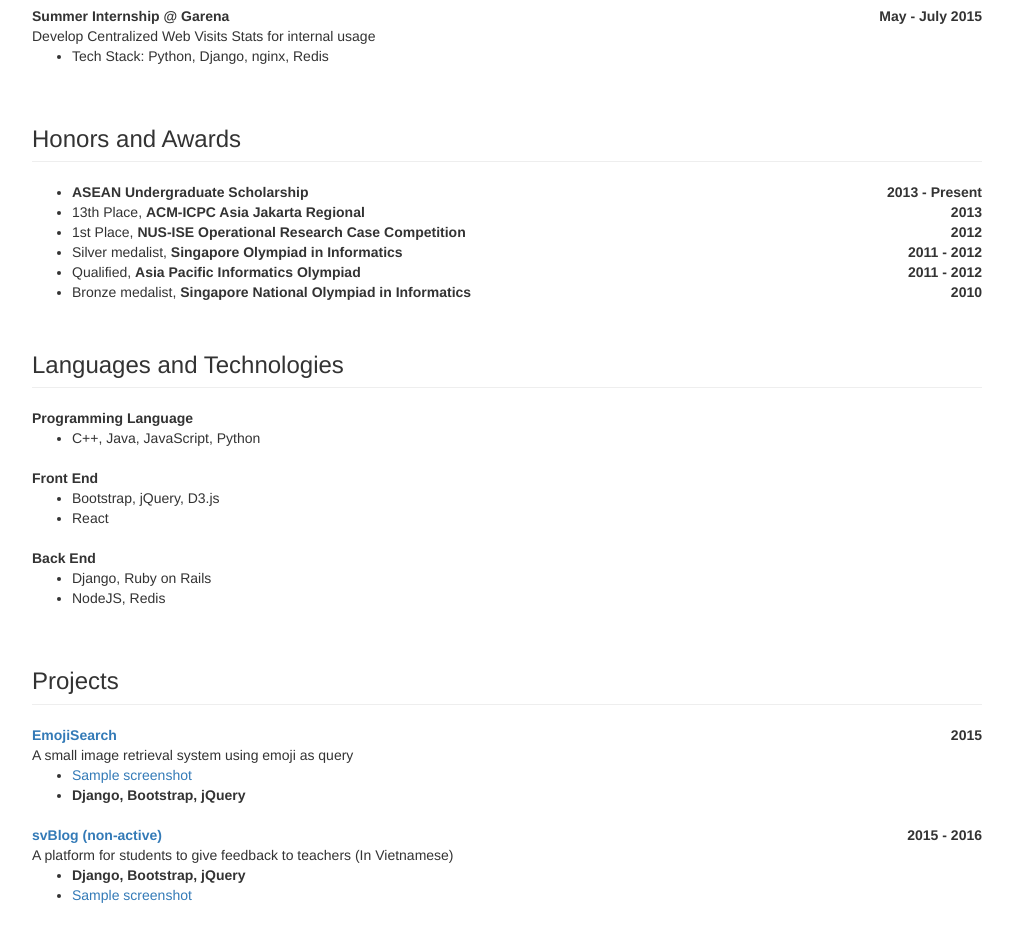
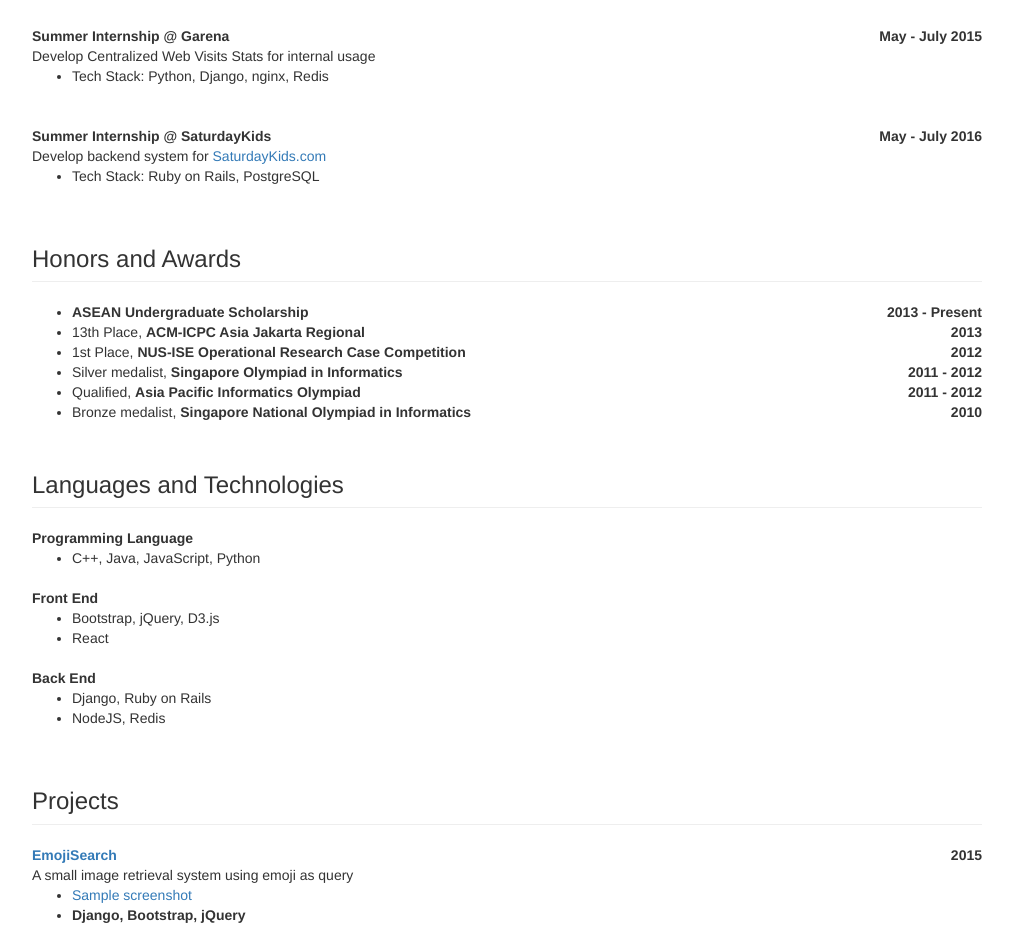
Before and after one commit to tungnk1993/tungnk1993.github.io, a plain HTML site: page index.html in a window 1280 px wide. Shown: the part 1080-2006 px from the top of the page, without its empty margins (38-1051 px from the left). Drawn offline with nearby package versions, Linux system fonts and the light colour scheme.

Commit message:
update 2017

```diff
--- a/index.html
+++ b/index.html
@@ -162,7 +162,7 @@
 							<li><a href="http://bl.ocks.org/tungnk1993/f8380e9ec0763b2e51d8">Sample live demo</a></li>
 						</ul>
 					</dl>
-
+					<br />
 					<dl>
 						<dt>
 							Summer Internship @ Garena
@@ -173,6 +173,19 @@
 						</dd>
 						<ul class="ul">
 							<li>Tech Stack: Python, Django, nginx, Redis</li>
+						</ul>
+					</dl>
+					<br />
+					<dl>
+						<dt>
+							Summer Internship @ SaturdayKids
+							<span class="pull-right">May - July 2016</span>
+						</dt>
+						<dd>
+						Develop backend system for <a href="http://saturdaykids.com/">SaturdayKids.com</a>
+						</dd>
+						<ul class="ul">
+							<li>Tech Stack: Ruby on Rails, PostgreSQL</li>
 						</ul>
 					</dl>
 				</div>
```
